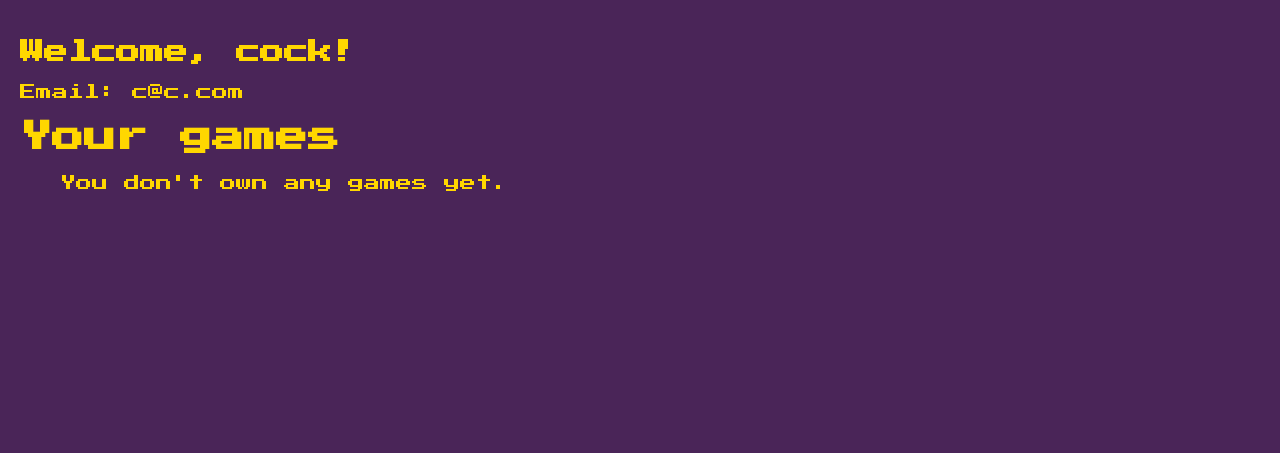
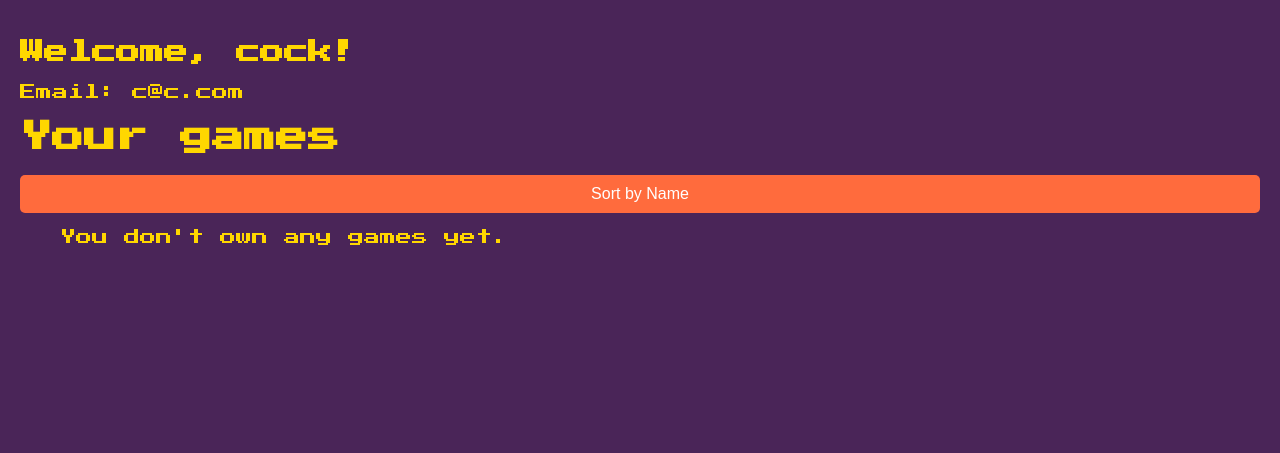
Before and after one commit to LauZar12/Campfire, a Django app: page /account/ in a window 1280 px wide. Shown: the part 110-563 px from the top of the page. Run offline with Django 5.2, Linux system fonts and the light colour scheme; a user stored in the database is signed in; data comes from the database, SQL or seed files in the repository; both versions use the stored data as it was after the commit.

Commit message:
added sort by name

```diff
--- a/shop/templates/account.html
+++ b/shop/templates/account.html
@@ -9,6 +9,11 @@
   Your games
 </h1>
 
+<!-- Button to sort owned games by name -->
+<form action="{% url 'account' %}" method="get">
+  <button type="submit" name="sort_by_name" value="1">Sort by Name</button>
+</form>
+
 <ul>
   {% for item in owned_games %}
   <li>{{ item.game.title }} by {{ item.game.author }}</li>
--- a/shop/views.py
+++ b/shop/views.py
@@ -155,6 +155,10 @@ class Account(LoginRequiredMixin, View):
 
     def get(self, request):
         owned_games = GameOwner.objects.filter(user=request.user)
+
+        if 'sort_by_name' in request.GET:
+            owned_games = owned_games.select_related('game').order_by('game__title')
+
         return render(request, self.template_name, {
                       'user': request.user,
                       'owned_games': owned_games
```
Also changed, not shown: db.sqlite3.
